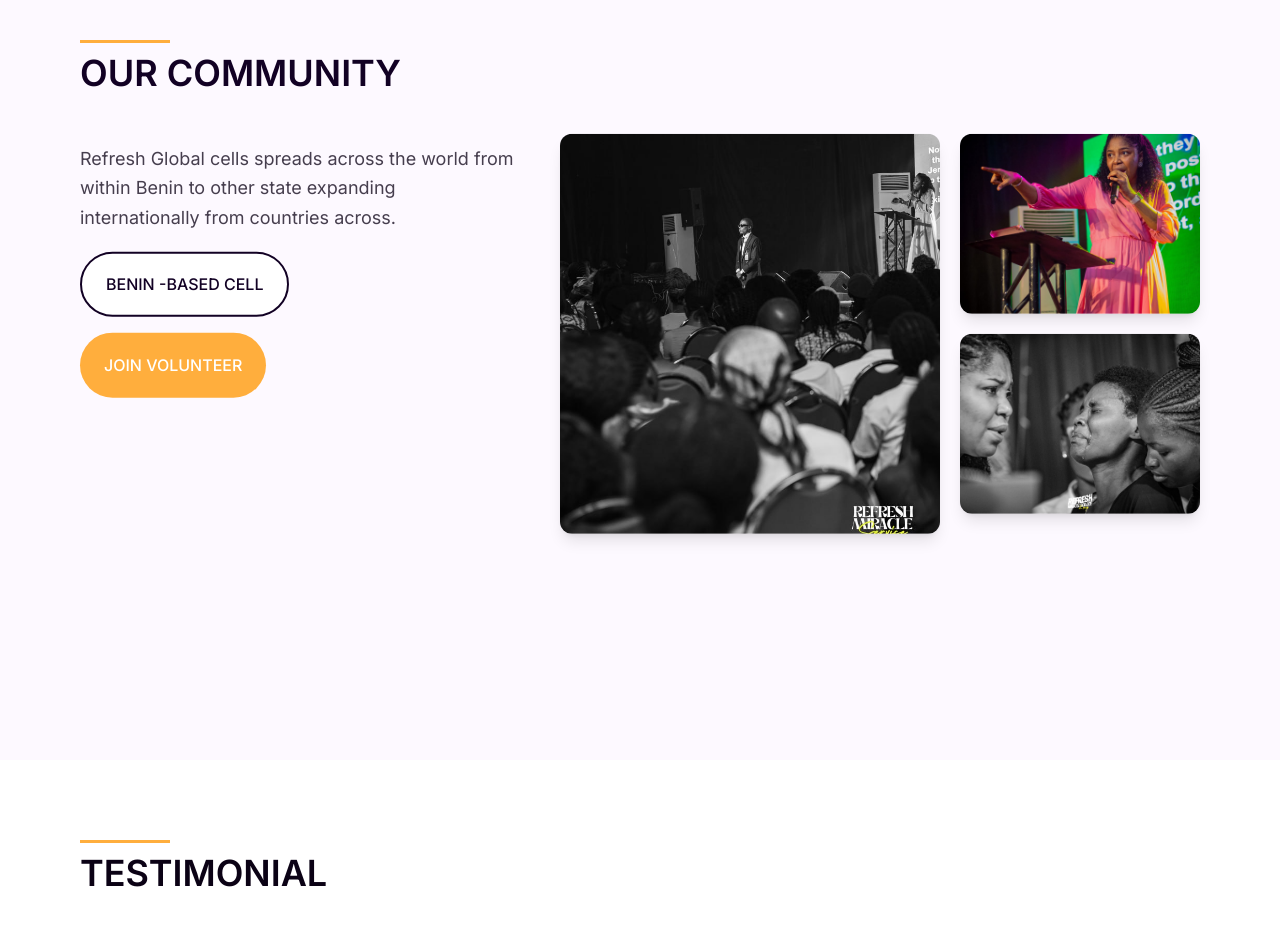
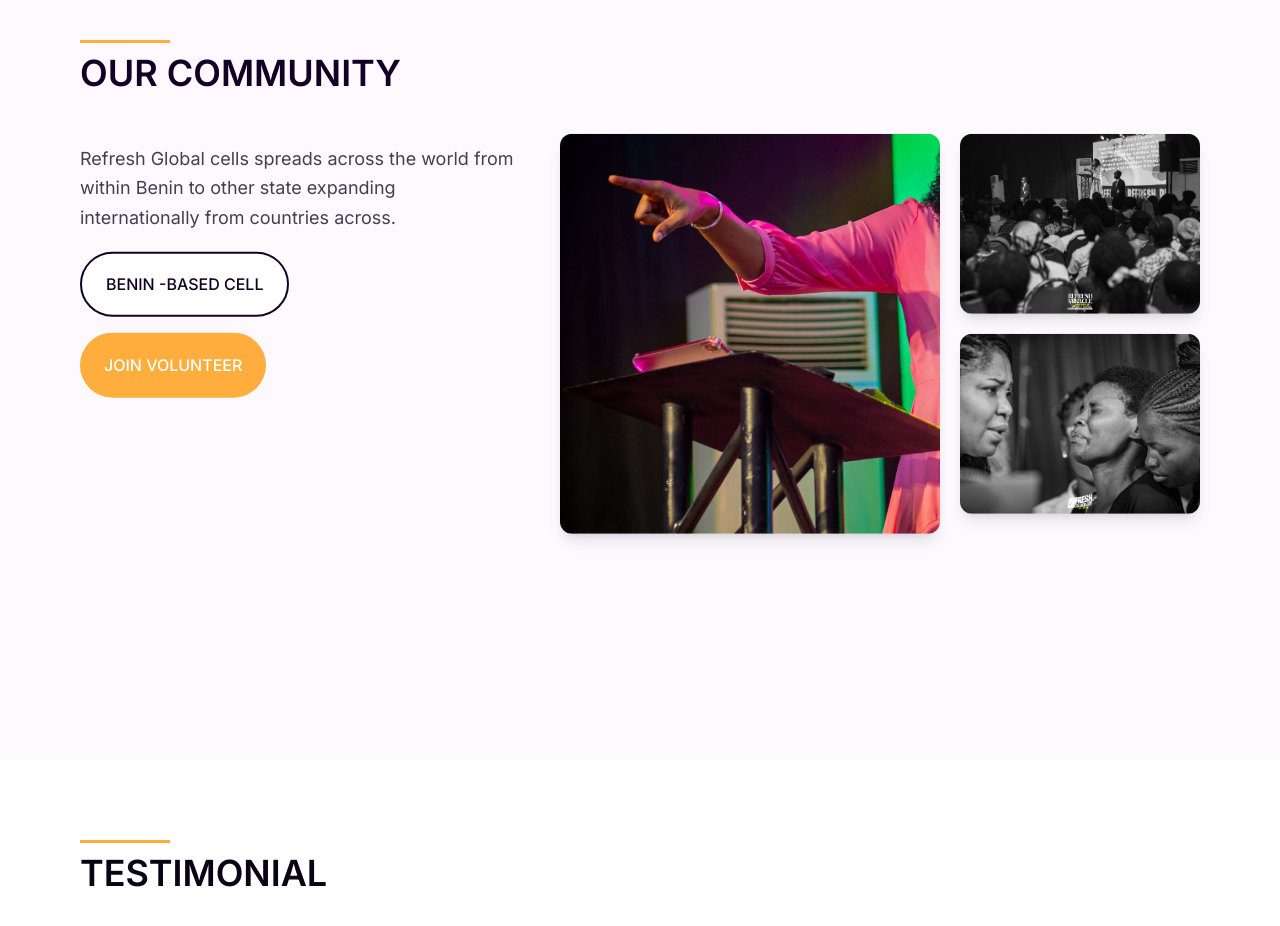
Before and after one commit to Refresh-Dev-Team/Refresh-miracle-service, a Next.js app: page / in a window 1280 px wide. Shown: the part 840-1766 px from the top of the page. Built offline with nearby package versions, Linux system fonts and the light colour scheme.

Commit message:
Update community.tsx

```diff
--- a/src/components/home/community.tsx
+++ b/src/components/home/community.tsx
@@ -4,8 +4,8 @@ import { motion, useScroll, useTransform } from "motion/react";
 import { useRef, useState } from "react";
 
 // Replace these with your real images
-const imgFrame11 = "/images/crowd.jpg";
-const imgFrame12 = "/images/first lady.jpg";
+const imgFrame11 = "/images/first lady.jpg";
+const imgFrame12 = "/images/crowd.jpg";
 const imgFrame13 = "images/impartation.jpg";
 
 export function CommunitySection() {
```
